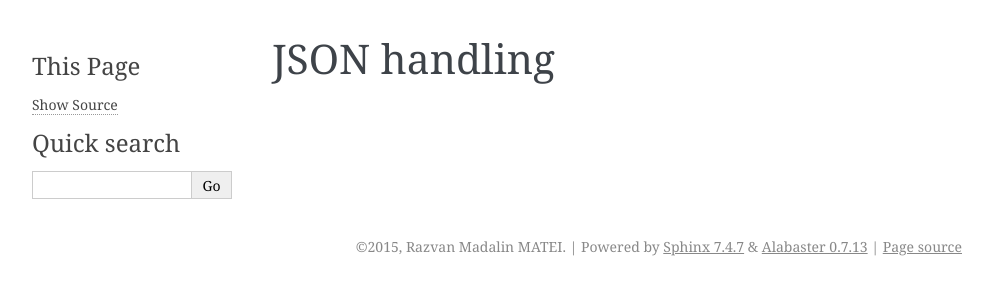
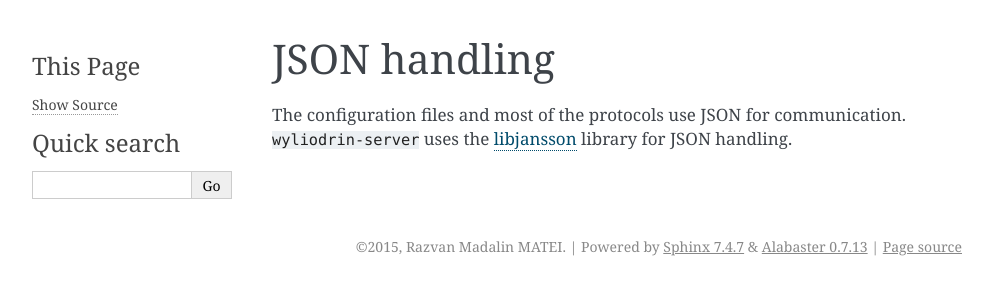
Before and after one commit to Wyliodrin/wyliodrin-server, a Sphinx documentation site: the page built from docs/source/jsonhandling.rst, in a window 1280 px wide. Shown: the top 300 px of the page, without its empty margins (148-1141 px from the left). Built offline with Sphinx 7.4.7, drawn with Linux system fonts in a browser that asks for light colours.

Commit message:
json docs

```diff
--- a/docs/source/jsonhandling.rst
+++ b/docs/source/jsonhandling.rst
@@ -3,3 +3,10 @@ JSON handling
 *************
 
 .. highlight:: c
+
+The configuration files and most of the protocols use JSON for communication.
+``wyliodrin-server`` uses the libjansson_ library for JSON handling.
+
+
+
+.. _libjansson: https://jansson.readthedocs.org/en/latest/index.html
```
Also changed, not shown: 1 other file.
